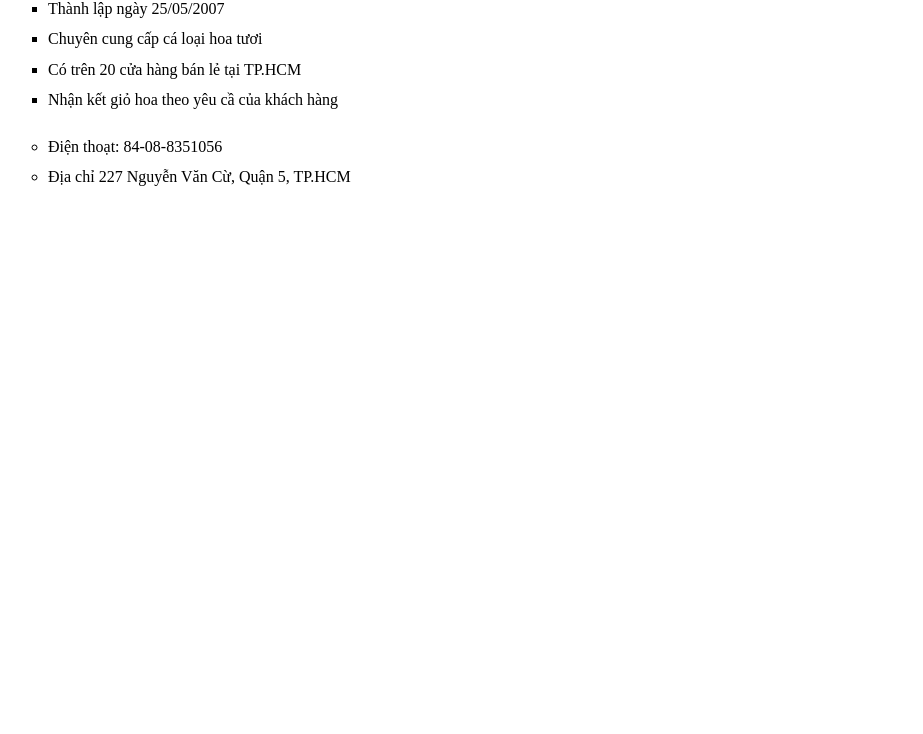
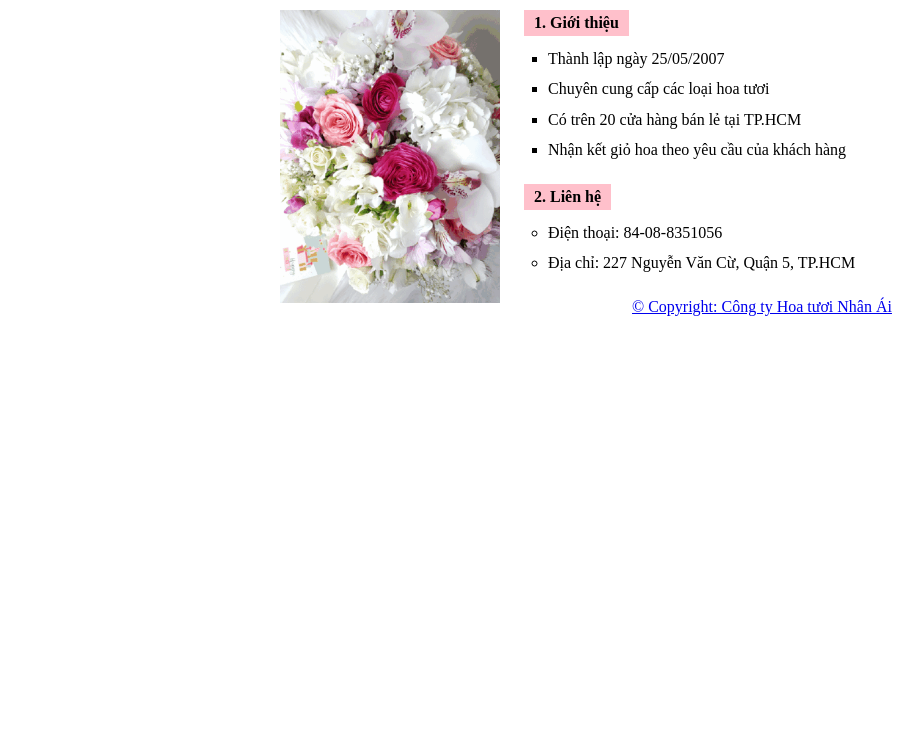
Before and after one commit to RikkaNg/cse122-2551260994, a plain HTML site: page ex05/index.html in a window 1280 px wide. Shown: the part 66-800 px from the top of the page, without its empty margins (0-923 px from the left). Drawn offline with Linux system fonts and the light colour scheme.

Commit message:
Add files via upload

```diff
--- a/ex05/css/style.css
+++ b/ex05/css/style.css
@@ -1,25 +1,67 @@
-h1{
+* {
+    box-sizing: border-box;
+}
+
+body {
+    margin: 0;
+    padding: 24px 16px;
+    background-color: #FFFFFF;
+    color: #000000;
+    font-family: "Times New Roman", Times, serif;
+}
+
+.container {
+    max-width: 720px;
+    margin: 0 auto;
+}
+
+h1 {
     color: #C2185B;
     font-size: 26px;
     text-align: center;
     margin: 0 0 22px;
 }
 
-.nhan-muc{
+.bo-cuc-2-cot {
+    display: grid;
+    grid-template-columns: 220px 1fr;
+    gap: 24px;
+    align-items: start;
+}
+
+.anh-hoa {
+    width: 100%;
+    height: auto;
+    display: block;
+}
+
+.nhan-muc {
     background-color: #FFC0CB;
-    color: black;
-    font-style: bold;
-    display: inline;
+    color: #000000;
+    font-weight: bold;
+    display: inline-block;
     padding: 4px 10px;
     font-size: 16px;
+    margin: 0 0 8px;
 }
 
-.ds-vuong{
+.ds-vuong {
     line-height: 1.9;
     list-style-type: square;
+    margin: 0 0 18px;
+    padding-left: 24px;
 }
 
-.ds-tron{
+.ds-tron {
     line-height: 1.9;
     list-style-type: circle;
+    margin: 0 0 20px;
+    padding-left: 24px;
 }
+
+.ban-quyen {
+    color: #0000EE;
+    text-decoration: underline;
+    text-align: center;
+    margin: 16px 0 0;
+}
--- a/ex05/index.html
+++ b/ex05/index.html
@@ -1,25 +1,38 @@
 <!DOCTYPE html>
-<html lang="en">
+<html lang="vi">
 <head>
     <meta charset="UTF-8">
     <meta name="viewport" content="width=device-width, initial-scale=1.0">
-    <link rel = "stylesheet" href="css/style.css">
+    <link rel="stylesheet" href="css/style.css">
     <title>Công ty Hoa tươi Nhân Ái</title>
 </head>
 <body>
-    <h1>Công ty Hoa tươi Nhân Ái</h1>
+    <main class="container">
+        <h1>Công ty Hoa tươi Nhân Ái</h1>
 
-    <ul class = "ds-vuong">
-        <li>Thành lập ngày 25/05/2007</li>
-        <li>Chuyên cung cấp cá loại hoa tươi</li>
-        <li>Có trên 20 cửa hàng bán lẻ tại TP.HCM</li>
-        <li>Nhận kết giỏ hoa theo yêu cầ của khách hàng</li>
-    </ul>
+        <div class="bo-cuc-2-cot">
+            <div class="cot-trai">
+                <img src="images/Rose.gif" alt="Hoa hồng Công ty Hoa tươi Nhân Ái" class="anh-hoa">
+            </div>
 
-    <ul class ="ds-tron">
-        <li>Điện thoạt: 84-08-8351056</li>
-        <li>Địa chỉ 227 Nguyễn Văn Cừ, Quận 5, TP.HCM</li>
-    </ul>
+            <div class="cot-phai">
+                <h2 class="nhan-muc">1. Giới thiệu</h2>
+                <ul class="ds-vuong">
+                    <li>Thành lập ngày 25/05/2007</li>
+                    <li>Chuyên cung cấp các loại hoa tươi</li>
+                    <li>Có trên 20 cửa hàng bán lẻ tại TP.HCM</li>
+                    <li>Nhận kết giỏ hoa theo yêu cầu của khách hàng</li>
+                </ul>
 
+                <h2 class="nhan-muc">2. Liên hệ</h2>
+                <ul class="ds-tron">
+                    <li>Điện thoại: 84-08-8351056</li>
+                    <li>Địa chỉ: 227 Nguyễn Văn Cừ, Quận 5, TP.HCM</li>
+                </ul>
+
+                <p class="ban-quyen">&copy; Copyright: Công ty Hoa tươi Nhân Ái</p>
+            </div>
+        </div>
+    </main>
 </body>
 </html>
```
Also changed, not shown: ex05/images/Rose.gif (added), 1 other file.
